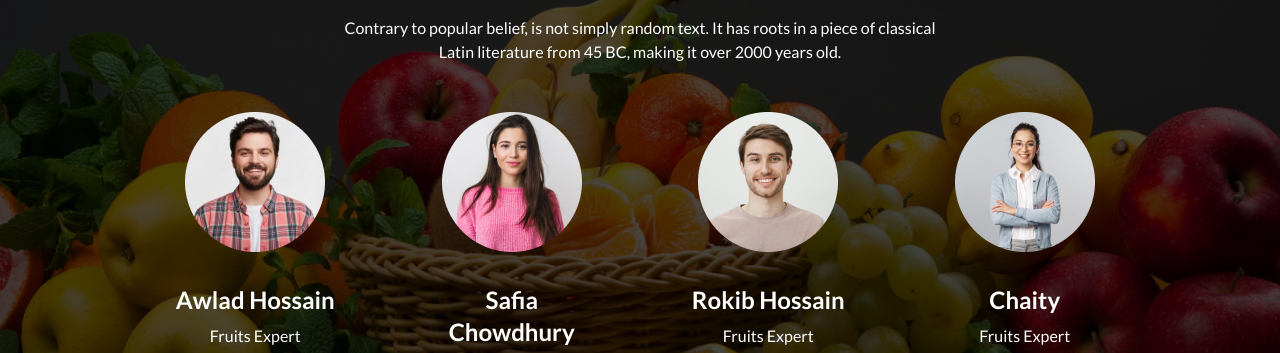
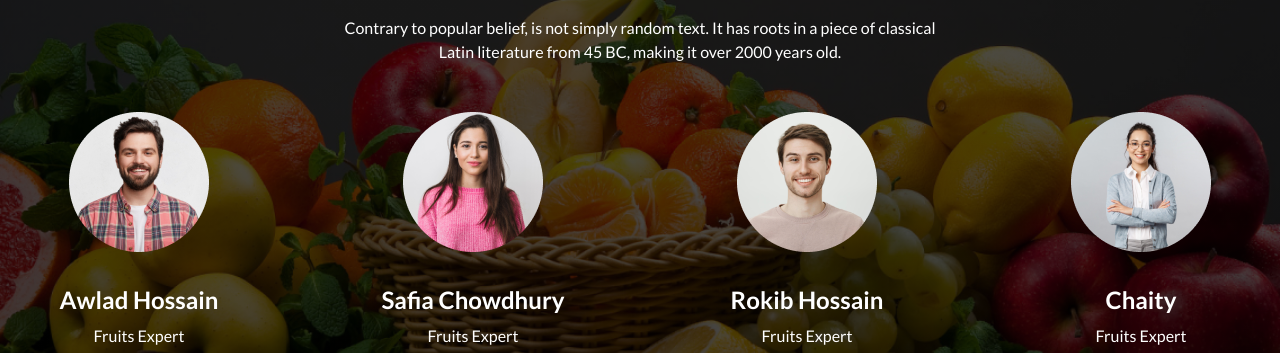
Before and after one commit to fayshal-bin-amir-002/fruit-brust, a plain HTML site: page index.html in a window 1280 px wide. Shown: the part 2304-2657 px from the top of the page. Drawn offline with nearby package versions, Linux system fonts and the light colour scheme.

Commit message:
updated team section

```diff
--- a/index.html
+++ b/index.html
@@ -250,7 +250,7 @@
         <section class="my-6 px-5 lg:my-36 py-6 lg:py-28 text-white text-center bg-[linear-gradient(180deg,rgba(0,0,0,0.7),rgba(0,0,0,0.7)),url(./images/banner1.png)] bg-no-repeat object-cover bg-cover bg-center rounded-lg">
           <h1 class="text-2xl lg:text-5xl font-extrabold mb-4 lg:mb-6">Meet the team section</h1>
           <p class="lg:w-1/2 mx-auto mb-6 lg:mb-12">Contrary to popular belief, is not simply random text. It has roots in a piece of classical Latin literature from 45 BC, making it over 2000 years old.</p>
-          <div class="lg:w-[75%] mx-auto grid grid-cols-1 md:grid-cols-2 lg:grid-cols-4 gap-6 lg:gap-24">
+          <div class="grid grid-cols-1 md:grid-cols-2 lg:grid-cols-4 gap-6 lg:gap-24">
             <!-- card 1 -->
             <div class="text-center">
               <img src="images/member1.png" class="inline mb-8">
```
